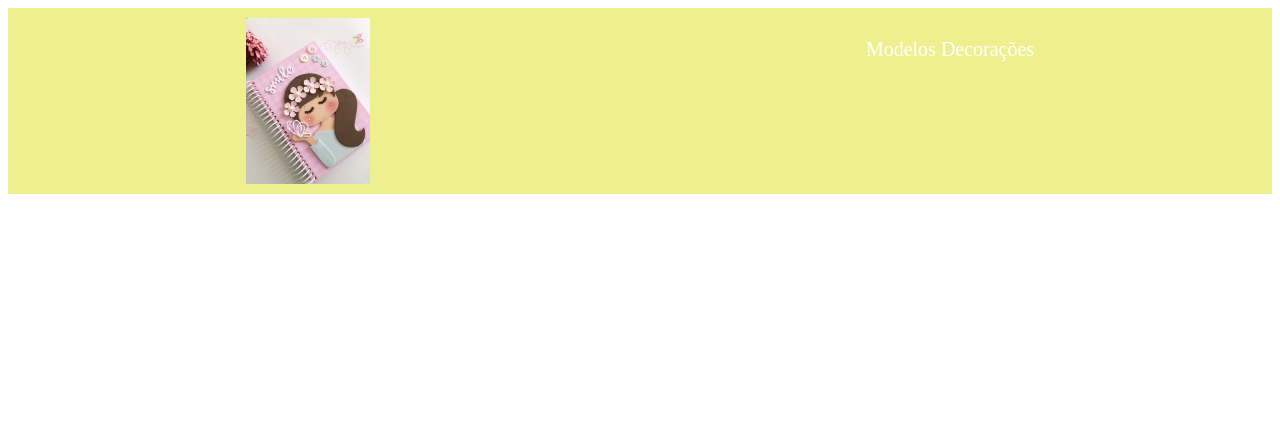
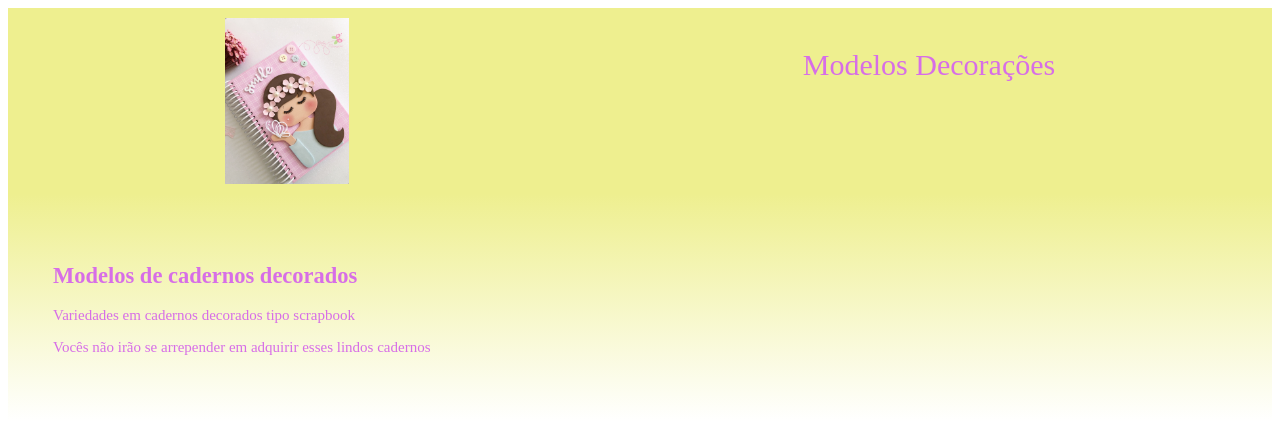
Before and after one commit to ElaineMouradosReis/turmaDtardeterca, a plain HTML site: page index.html in a window 1280 px wide. Drawn offline with Linux system fonts and the light colour scheme.

Commit message:
adicionado seção

```diff
--- a/index.html
+++ b/index.html
@@ -15,5 +15,12 @@
             <li class="cabeçalho-lista-item"> Decorações</li>
         </ul>
     </header>
+    <section class="modelos">
+    <h2 class="modelos-titulo"> Modelos de cadernos decorados </h2>
+    <p class="modelos-titulo-um" >
+        Variedades em cadernos decorados tipo scrapbook    </p>
+    <p class="modelos-titulo-dois">
+        Vocês não irão se arrepender em adquirir esses lindos cadernos    </p>
+    </section>
 </body>
 </html>
--- a/style.css
+++ b/style.css
@@ -1,10 +1,10 @@
 .cabeçalho{
     background-color: #EEEF8F;
-    color: #fffffd;
+    color: #d76ee7;
     display: flex;
     justify-content: space-around;
     padding: 10px;
-    font-size: 20px;
+    font-size: 30px;
 }
 .cabeçalho-imagem{
     width: 10%;
@@ -13,3 +13,12 @@
 .cabeçalho-lista-item{
     display: inline-block;
 }
+.modelos {
+    background-image: linear-gradient(#EEEF8F, white);
+    color: #d76ee7;
+    font-size: 15px;
+    padding: 50px 45px;
+}
+.modelos-titulo{
+
+}
```
